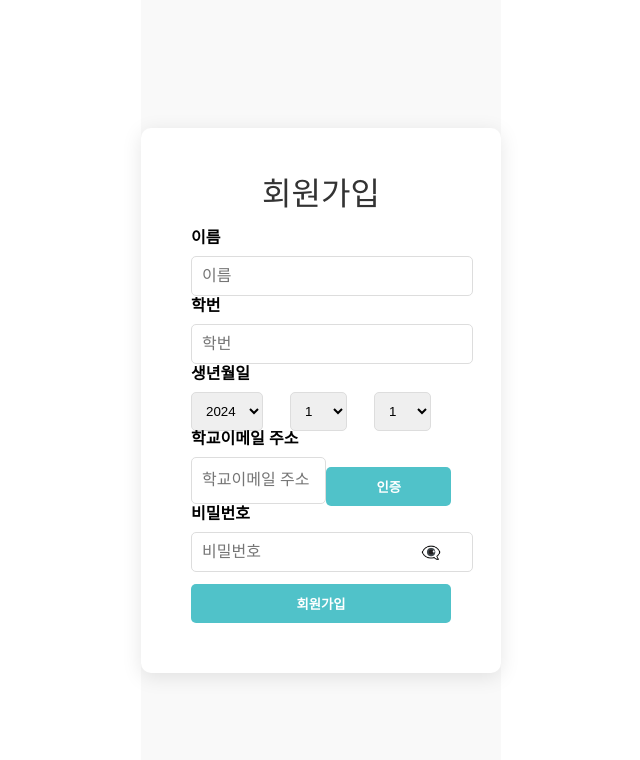
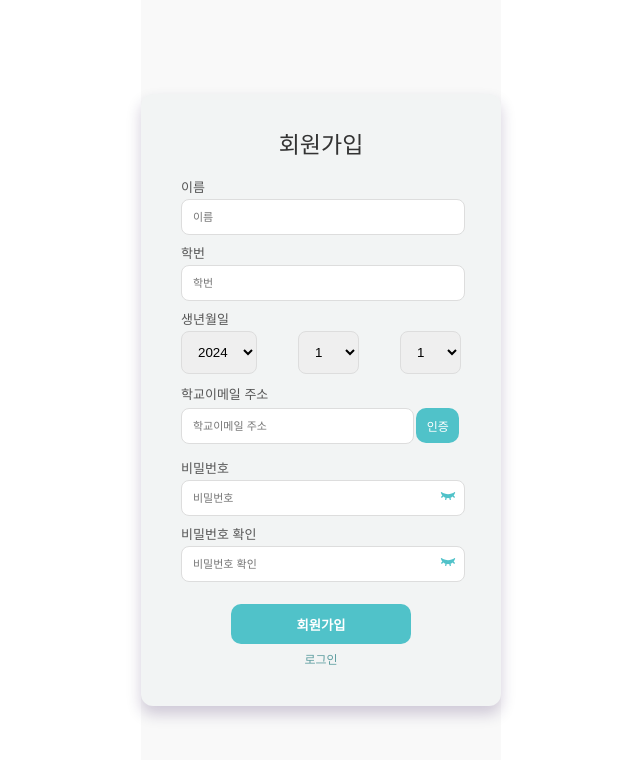
Before and after one commit to Storyos/blocking, a React (Create React App) app in the folder client/: page /signup in a window 1280 px wide. Shown: the top 760 px of the page, without its empty margins (319-959 px from the left). Built offline with nearby package versions, Linux system fonts and the light colour scheme.

Commit message:
회원가입&로그인_수정

```diff
--- a/client/src/routes/login/Login.jsx
+++ b/client/src/routes/login/Login.jsx
@@ -4,101 +4,81 @@ import { FirebaseError } from "firebase/app";
 import { signInWithEmailAndPassword } from "firebase/auth";
 import { useForm } from "react-hook-form";
 import { auth } from "../../firebase";
-import styled, { createGlobalStyle } from "styled-components";
-
-const Style = createGlobalStyle`
-  *,::before,::after {
-    box-sizing: border-box;
-  }
-  body {
-    margin: 0;
-    padding: 0;
-`;
+import styled from "styled-components";
+import { TbPasswordUser } from "react-icons/tb";
+import { HiOutlineMail } from "react-icons/hi";
 
 const LoginContainer = styled.div`
   display: grid;
-  grid-template-columns: 100%;
-  height: 100vh;
-  margin: 0 24px; /* 1.5rem to px */
-  background-color: #f2f2f2;
-`;
-
-const Content = styled.div`
-  display: grid;
+  grid-template-columns: 1fr;
+  justify-items: center;
+  align-items: center;
+  min-height: 90vh;
+  background-color: white;
 `;
 
 const ImageContainer = styled.div`
-  justify-self: center;
-
+  display: flex;               // Add this to enable flexbox
+  justify-content: center;     // Center horizontally
+  align-items: center;         // Center vertically
+  height: 100%;                // Optional: make sure it takes full height
+  background: white;
   img {
-    width: 310px;
-    margin-top: 24px; /* 1.5rem to px */
-    max-width: 100%;
-    height: auto;
-    display: block;
+    max-width: 60%;
+    // height: auto;
   }
 `;
-
 const FormsContainer = styled.div`
+  width: 100%;
+  max-width: 400px;
   position: relative;
-  height: 368px;
 `;
 
 const Form = styled.form`
-  position: absolute;
-  bottom: 16px; /* 1rem to px */
-  width: 100%;
-  background-color: #f2f2f2;
-  padding: 32px 16px; /* 2rem 1rem to px */
-  border-radius: 16px; /* 1rem to px */
+  padding: 30px 16px;
+  border-radius: 16px;
   text-align: center;
-  box-shadow: 0 8px 20px rgba(35, 0, 77, 0.2);
-  animation-duration: 0.4s;
-  animation-name: animateLogin;
-
-  @keyframes animateLogin {
-    0% {
-      transform: scale(1, 1);
-    }
-    50% {
-      transform: scale(1.1, 1.1);
-    }
-    100% {
-      transform: scale(1, 1);
-    }
-  }
+  box-shadow: 0 8px 15px rgba(35, 0, 77, 0.2);
+  background-color: #f2f4f4;
 `;
 
 const Title = styled.h1`
-  font-size: 24px; /* 1.5rem to px */
-  margin-bottom: 32px; /* 2rem to px */
+  font-size: 22px;
+  margin-bottom: 30px;
 `;
 
 const InputContainer = styled.div`
   display: grid;
   grid-template-columns: max-content 1fr;
-  column-gap: 8px; /* 0.5rem to px */
-  padding: 18px 16px; /* 1.125rem 1rem to px */
+  column-gap: 8px;
+  padding: 10px 15px;
   background-color: #fff;
-  margin-top: 16px; /* 1rem to px */
-  border-radius: 8px; /* 0.5rem to px */
+  margin-top: 15px;
+  border-radius: 8px;
+  border: 1px solid #ddd;
+  &:focus {
+    border-color: #50c2c9;
+    outline: none;
+  }
+
+  &:hover {
+    border-color: #b0e0e6;
+  }
 `;
 
 const Icon = styled.i`
-  font-size: 24px; /* 1.5rem to px */
-  color: #4AD395;
+  font-size: 20px;
+  color: #38dacf;
 `;
 
 const Input = styled.input`
   border: none;
   outline: none;
-  font-size: 15px; /* 0.938rem to px */
-  font-weight: 700;
-  color: #23004d;
+  font-size: 13px;
   width: 100%;
 
   &::placeholder {
-    font-size: 15px; /* 0.938rem to px */
+    font-size: 13px;
     color: #a49eac;
   }
 `;
@@ -107,10 +87,11 @@ const ForgotPassword = styled.a`
   display: block;
   width: max-content;
   margin-left: auto;
-  margin-top: 8px; /* 0.5rem to px */
+  margin-top: 8px;
   font-size: 10px;
   font-weight: 600;
   color: #a49eac;
+  cursor: pointer;
 
   &:hover {
     color: #3ba9b1;
@@ -123,7 +104,7 @@ const SubmitButton = styled.input`
   height: 40px;
   border: none;
   border-radius: 10px;
-  margin: 2rem auto; /* Changed to auto for horizontal centering */
+  margin: 1rem auto;
   background-color: #50c2c9;
   color: #fff;
   font-weight: 600;
@@ -133,6 +114,10 @@ const SubmitButton = styled.input`
   &:hover {
     background-color: #3ba9b1;
   }
+
+  &:disabled {
+    background-color: #a5a5a5;
+  }
 `;
 
 const ErrorMessage = styled.p`
@@ -141,11 +126,11 @@ const ErrorMessage = styled.p`
 
 const AccountMessage = styled.span`
   font-weight: 600;
-  font-size: 13px; /* 0.813rem to px */
+  font-size: 13px;
 `;
 
 const SignInLink = styled.span`
-  color: #5F9EA0;
+  color: #5f9ea0;
   cursor: pointer;
   font-weight: 600;
 `;
@@ -154,7 +139,7 @@ export default function Login() {
   const navigate = useNavigate();
   const [isLoading, setLoading] = useState(false);
   const [error, setError] = useState("");
-  const { register, handleSubmit } = useForm();
+  const { register, handleSubmit, reset } = useForm();
 
   const getErrorMessage = (code) => {
     switch (code) {
@@ -166,8 +151,6 @@ export default function Login() {
         return "등록된 사용자가 없습니다.";
       case "auth/wrong-password":
         return "잘못된 비밀번호입니다.";
-      case "auth/invalid-credential":
-        return "유효하지 않은 인증 정보이거나 이메일, 비밀번호가 일치하지 않습니다.";
       case "auth/too-many-requests":
         return "요청이 너무 많습니다. 잠시 후 다시 시도하세요.";
       default:
@@ -182,6 +165,7 @@ export default function Login() {
     try {
       setLoading(true);
       await signInWithEmailAndPassword(auth, email, password);
+      reset();
       navigate("/");
     } catch (e) {
       if (e instanceof FirebaseError) {
@@ -194,46 +178,48 @@ export default function Login() {
   };
 
   return (
-    <>
-      <Style />
     <LoginContainer>
-        <Content>
       <ImageContainer>
-            {/* 사진넣을 예정 */}
+        <img src="/img/login.jpg" alt="Login illustration" />
       </ImageContainer>
       <FormsContainer>
         <Form onSubmit={handleSubmit(onSubmit)} className="login__register" id="login-in">
           <Title className="login__title">로그인</Title>
           <InputContainer className="login__box">
-                <Icon className="bx bx-user login__icon" />
+            <Icon>
+              <HiOutlineMail /> {/* Email icon */}
+            </Icon>
             <Input
               {...register("email", { required: true })}
               placeholder="이메일"
               type="email"
+              disabled={isLoading}
             />
           </InputContainer>
           <InputContainer className="login__box">
-                <Icon className="bx bx-lock login__icon" />
+            <Icon>
+              <TbPasswordUser /> {/* Password icon */}
+            </Icon>
             <Input
               {...register("password", { required: true })}
               placeholder="비밀번호"
               type="password"
+              disabled={isLoading}
             />
           </InputContainer>
-              <ForgotPassword href="#">비밀번호를 잊으셨나요?</ForgotPassword>
-              <SubmitButton
-                type="submit"
-                value={isLoading ? "로그인 중..." : "로그인"}
-              />
+          <ForgotPassword onClick={() => alert("비밀번호 복구 기능이 준비 중입니다.")}>
+            비밀번호를 잊으셨나요?
+          </ForgotPassword>
+          <SubmitButton type="submit" value={isLoading ? "로그인 중..." : "로그인"} disabled={isLoading} />
           {error && <ErrorMessage>{error}</ErrorMessage>}
           <div>
             <AccountMessage>계정이 없으신가요? </AccountMessage>
-                <SignInLink id="sign-up">회원가입</SignInLink>
+            <SignInLink onClick={() => navigate("/signup")} id="SignUp">
+              회원가입
+            </SignInLink>
           </div>
         </Form>
       </FormsContainer>
-        </Content>
     </LoginContainer>
-    </>
   );
 }
--- a/client/src/routes/login/SignUp.jsx
+++ b/client/src/routes/login/SignUp.jsx
@@ -6,8 +6,10 @@ import { useForm } from "react-hook-form";
 import { auth, db } from "../../firebase";
 import { doc, setDoc } from "firebase/firestore";
 import styled from "styled-components";
+import { FaRegEye } from "react-icons/fa";
+import { RiEyeCloseFill } from "react-icons/ri";
+import { GiConfirmed } from "react-icons/gi";
 
-// Styled-components
 const SignUpContainer = styled.div`
   display: flex;
   justify-content: center;
@@ -17,28 +19,30 @@ const SignUpContainer = styled.div`
 `;
 
 const Form = styled.form`
-  background-color: white;
-  padding: 50px;
-  border-radius: 10px;
-  box-shadow: 0px 4px 20px rgba(0, 0, 0, 0.1);
+  background-color: #f2f4f4;
+  padding: 40px;
+  border-radius: 12px;
+  box-shadow: 0 8px 15px rgba(35, 0, 77, 0.2);
+  animation-duration: 0.4s;
+  animation-name: animateLogin;
   width: 100%;
-  max-width: 450px;
+  max-width: 480px;
 `;
 
 const Title = styled.h1`
   text-align: center;
   color: #333;
-  margin-bottom: 20px;
-  font-size: 2rem;
+  margin-bottom: 24px;
+  font-size: 23px;
 `;
 
 const Input = styled.input`
-  width: 100%;
-  padding: 10px;
-  margin-bottom: 2px;
+  width: 93%;
+  padding: 11px;
+  margin-bottom: 12px;
   border: 1px solid #ddd;
-  border-radius: 5px;
-  font-size: 1rem;
+  border-radius: 8px;
+  font-size: 11px;
   transition: border-color 0.3s;
 
   &:focus {
@@ -53,15 +57,17 @@ const Input = styled.input`
 
 const Label = styled.label`
   display: block;
-  margin-bottom: 10px;
-  font-weight: bold;
+  margin-bottom: 5px;
+  font-weight: 550;
+  color: #555;
+  font-size: 13px;
 `;
 
 const Select = styled.select`
-  padding: 10px;
-  margin-right: 20px;
+  padding: 12px;
+  margin-bottom: 14px;
   border: 1px solid #ddd;
-  border-radius: 5px;
+  border-radius: 8px;
   transition: border-color 0.3s;
 
   &:focus {
@@ -71,27 +77,50 @@ const Select = styled.select`
 `;
 
 const Button = styled.button`
-  width: 100%;
-  padding: 10px;
+  display: block;
+  width: 180px;
+  height: 40px;
+  border: none;
+  border-radius: 10px;
+  margin: 10px auto;
   background-color: #50c2c9;
-  color: white;
-  font-weight: bold;
-  border: none;
-  border-radius: 5px;
-  cursor: pointer;
-  margin-top: 10px;
-  transition: background-color 0.3s;
+  color: #fff;
+  font-weight: 600;
+  text-align: center;
+  transition: 0.3s;
 
   &:hover {
     background-color: #3ba9b1;
   }
 
   &:disabled {
-    background-color: #d0d0d0;
-    cursor: not-allowed;
+    background-color: #a5a5a5;
   }
 `;
 
+
+const ComfirmButton = styled.button`
+  width: 50px;
+  height: 35px;
+  border: none;
+  border-radius: 10px;
+  margin: 2px 2px 14px;
+  background-color: #50c2c9;
+  color: #fff;
+  font-weight: 500;
+  font-size: 12px;
+  text-align: center;
+  transition: 0.3s;
+  cursor: pointer;
+
+  &:hover {
+    background-color: #3ba9b1;
+  }
+
+  &:disabled {
+    background-color: #a5a5a5;
+  }
+`;
 const ErrorMessage = styled.p`
   color: red;
   margin-top: 10px;
@@ -101,10 +130,9 @@ const ErrorMessage = styled.p`
   background-color: #ffe6e6;
 `;
 
-const ConfirmationMessage = styled.span`
-  color: green;
-  font-weight: bold;
-  margin-left: 10px;
+const ConfirmIcon = styled.span`
+  margin: 5px 5px 12px 7px;
+  color: #50c2c9;
 `;
 
 const PasswordContainer = styled.div`
@@ -114,10 +142,28 @@ const PasswordContainer = styled.div`
 
 const EyeIcon = styled.span`
   position: absolute;
-  right: 10px;
-  top: 50%;
+  right: 5px;
+  top: 35%;
   transform: translateY(-50%);
   cursor: pointer;
+  color: #50c2c9;
+`;
+
+const EmailConfirmContainer = styled.div`
+  display: flex;
+  justify-content: space-between;
+  align-items: center;
+  margin-bottom: 5px;
+`;
+
+const SignInLink = styled.span`
+  color: #5f9ea0;
+  cursor: pointer;
+  font-weight: 500;
+  font-size: 12px;
+  text-align: center; /* Center the text */
+  display: block; /* Ensure it behaves like a block element */
+  margin-top: 10px; /* Add margin for spacing */
 `;
 
 // SignUp component
@@ -249,7 +295,7 @@ export default function SignUp() {
         </div>
 
         <Label>학교이메일 주소</Label>
-        <div style={{ display: "flex", justifyContent: "space-between" }}>
+        <EmailConfirmContainer>
           <Input
             {...register("email", { required: true })}
             placeholder="학교이메일 주소"
@@ -257,18 +303,18 @@ export default function SignUp() {
             disabled={isCodeSended}
           />
           {isCodeSended ? (
-            <ConfirmationMessage>완료</ConfirmationMessage>
+            <ConfirmIcon><GiConfirmed/></ConfirmIcon>
           ) : (
-            <Button type="button" onClick={handleEmailCheck}>
+            <ComfirmButton type="button" onClick={handleEmailCheck}>
               인증
-            </Button>
+            </ComfirmButton>
           )}
-        </div>
+        </EmailConfirmContainer>
 
         {isCodeSended && (
           <>
             <Label>인증코드</Label>
-            <div style={{ display: "flex", justifyContent: "space-between" }}>
+            <EmailConfirmContainer>
               <Input
                 {...register("confirmCode", { required: true })}
                 placeholder="인증코드 입력"
@@ -276,31 +322,55 @@ export default function SignUp() {
                 disabled={emailConfirm}
               />
               {emailConfirm ? (
-                <ConfirmationMessage>완료</ConfirmationMessage>
+                <ConfirmIcon><GiConfirmed/></ConfirmIcon>
               ) : (
-                <Button type="button" onClick={confirmCodeCheck}>
+                <ComfirmButton type="button" onClick={confirmCodeCheck}>
                   확인
-                </Button>
+                </ComfirmButton>
               )}
-            </div>
+            </EmailConfirmContainer>
           </>
         )}
 
         <Label>비밀번호</Label>
         <PasswordContainer>
           <Input
-            {...register("password", { required: true, minLength: 6 })}
+            {...register("password", { required: true })}
             placeholder="비밀번호"
             type={showPassword ? "text" : "password"}
           />
           <EyeIcon onClick={() => setShowPassword(!showPassword)}>
-            {showPassword ? "👁️" : "👁️‍🗨️"}
+          {showPassword ? (
+            <FaRegEye onClick={() => setShowPassword(false)} style={{ cursor: "pointer" }} />
+          ) : (
+            <RiEyeCloseFill onClick={() => setShowPassword(true)} style={{ cursor: "pointer" }} />
+          )}
           </EyeIcon>
         </PasswordContainer>
+
+        <Label>비밀번호 확인</Label>
+        <PasswordContainer>
+          <Input
+            {...register("passwordConfirm", { required: true })}
+            placeholder="비밀번호 확인"
+            type={showPasswordConfirm ? "text" : "password"}
+          />
+          <EyeIcon onClick={() => setShowPasswordConfirm(!showPasswordConfirm)}>
+          {showPasswordConfirm ? (
+            <FaRegEye onClick={() => setShowPasswordConfirm(false)} style={{ cursor: "pointer" }} />
+          ) : (
+            <RiEyeCloseFill onClick={() => setShowPasswordConfirm(true)} style={{ cursor: "pointer" }} />
+          )}
+          </EyeIcon>
+        </PasswordContainer>
+
         {error && <ErrorMessage>{error}</ErrorMessage>}
         <Button type="submit" disabled={isLoading}>
-          {isLoading ? "로딩 중..." : "회원가입"}
+          {isLoading ? "가입 중..." : "회원가입"}
         </Button>
+        <SignInLink onClick={() => navigate("/LogIn")}>
+          로그인
+        </SignInLink>
       </Form>
     </SignUpContainer>
   );
```
Also changed, not shown: client/public/img/login.jpg (added). Lines whose indentation alone changed are shown as unchanged.
